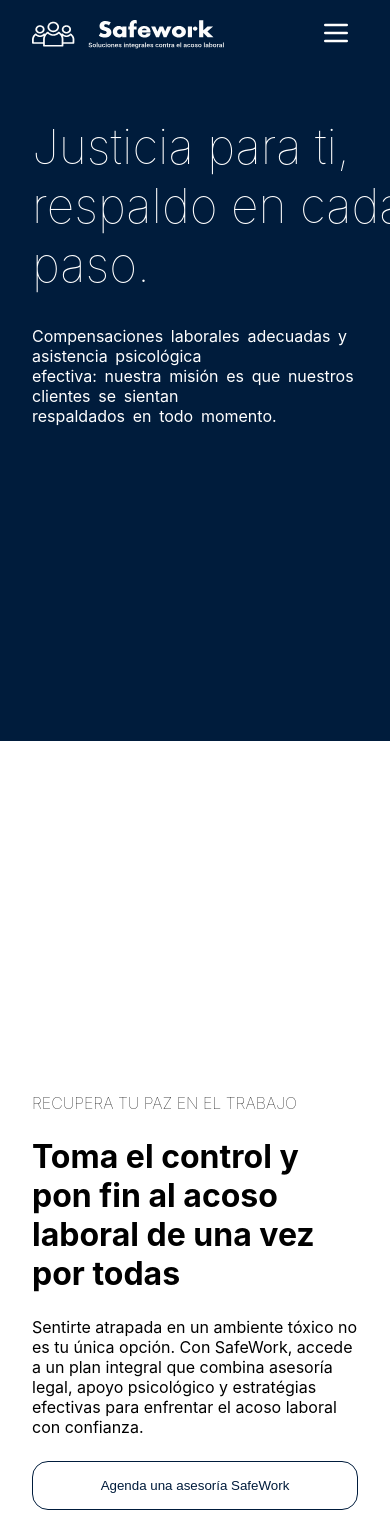
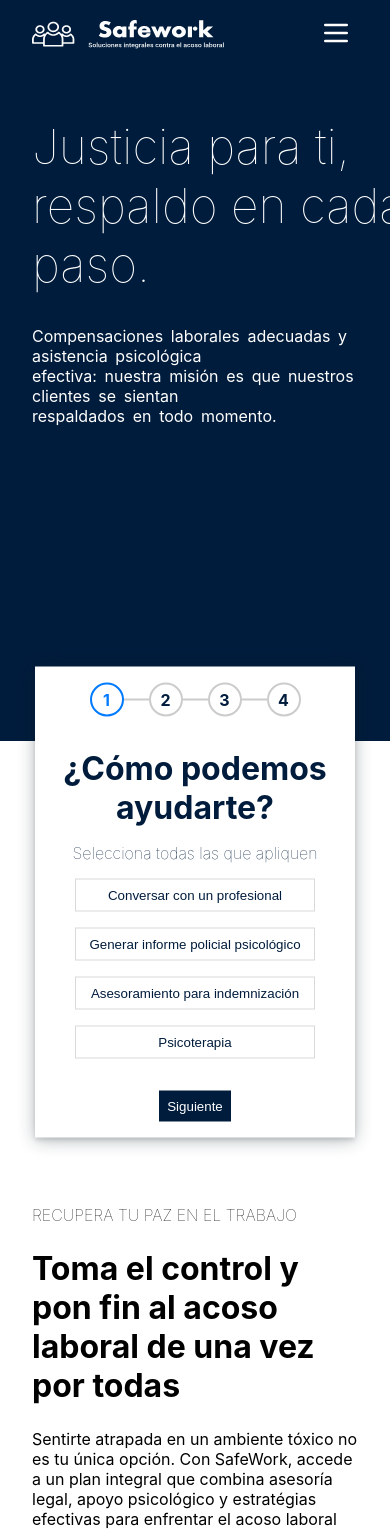
Before and after one commit to IvanOnGit/safe-work, a React (Vite) app: page / in a window 390 px wide. Shown: the top 1530 px of the page. Built offline with nearby package versions, Linux system fonts and the light colour scheme.

Commit message:
mobile styling adjustments

```diff
--- a/src/components/BookAssestmentSection/styles.ts
+++ b/src/components/BookAssestmentSection/styles.ts
@@ -9,7 +9,7 @@ export const Container = styled.section`
     margin-top: 20rem;
 
     @media (max-width: 768px) {
-        height: 30rem;
+        height: 40rem;
     }
 `;
 
@@ -46,6 +46,10 @@ export const TextContainer = styled.div`
     padding: 1rem;
     border-radius: 1rem;
     cursor: pointer;
+
+    @media (max-width: 768px) {
+        margin-bottom: 1rem;
+    }
     }
 
     button:hover {
@@ -57,6 +61,7 @@ export const TextContainer = styled.div`
     @media (max-width: 768px) {
         margin-left: 2rem;
         margin-right: 2rem;
+        margin-top: 5rem;
 
         .mobile-hide {
             display: none;
--- a/src/components/HowCanWeHelpYou/styles.ts
+++ b/src/components/HowCanWeHelpYou/styles.ts
@@ -22,10 +22,8 @@ color: #001C3C;
 text-align: center;
 
 @media (max-width: 768px) {
-  margin-top: 23rem;
   width: 18rem;
-  height: 28rem;
-  display: none;
+  height: auto;
 }
 `;
 
@@ -111,6 +109,22 @@ export const FormContainer = styled.div`
     align-items: center;
     gap: 0.5rem;
   }
+
+  @media (max-width: 768px) {
+    .input-group {
+      flex-direction: column;
+      width: 100%;
+      align-items: center;
+
+      input {
+        width: 80%;
+      }
+    }
+
+    .button-group {
+      flex-direction: column;
+    }
+  }
 `;
 
 export const Input = styled.input`
```
